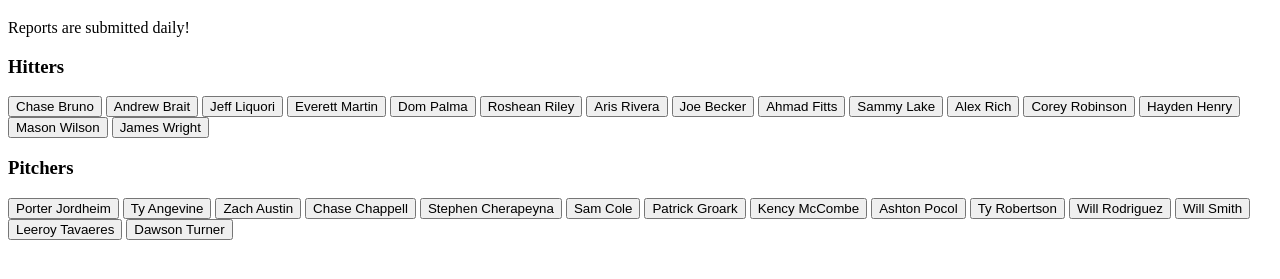
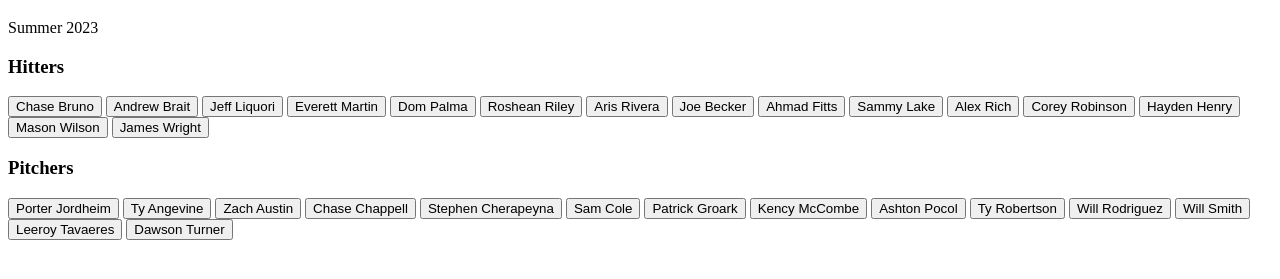
Before and after one commit to mswiderski12/baseball-reports, a plain HTML site: page index.html in a window 1280 px wide. Shown: the part 61-340 px from the top of the page. Drawn offline with Linux system fonts and the light colour scheme.

Commit message:
Update index.html

```diff
--- a/index.html
+++ b/index.html
@@ -6,7 +6,7 @@
 </head>
 
 	<h1>Deland Suns Player Reports</h1>
-	<body>Reports are submitted daily!</body>
+	<body>Summer 2023</body>
 
 
 	<form>
```
